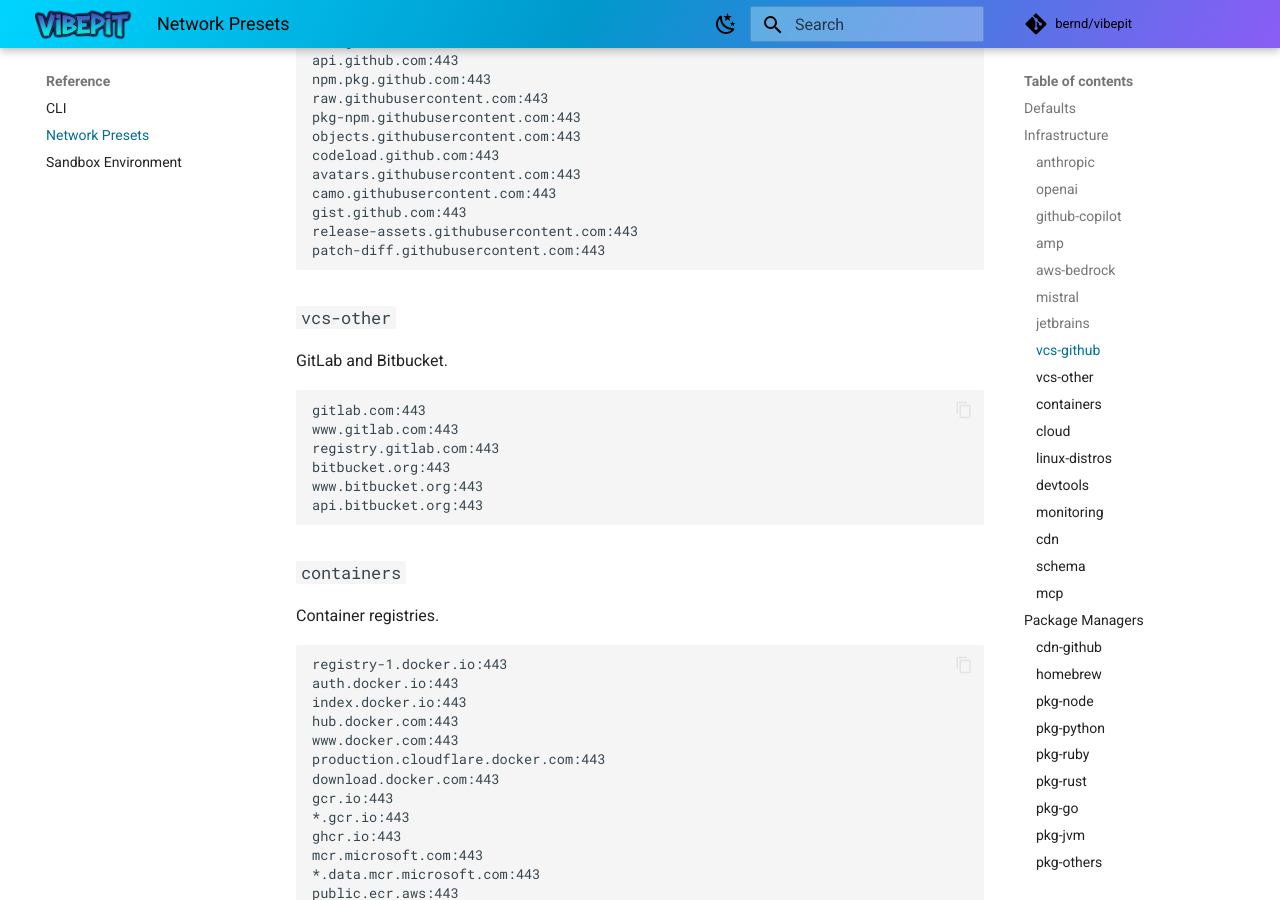
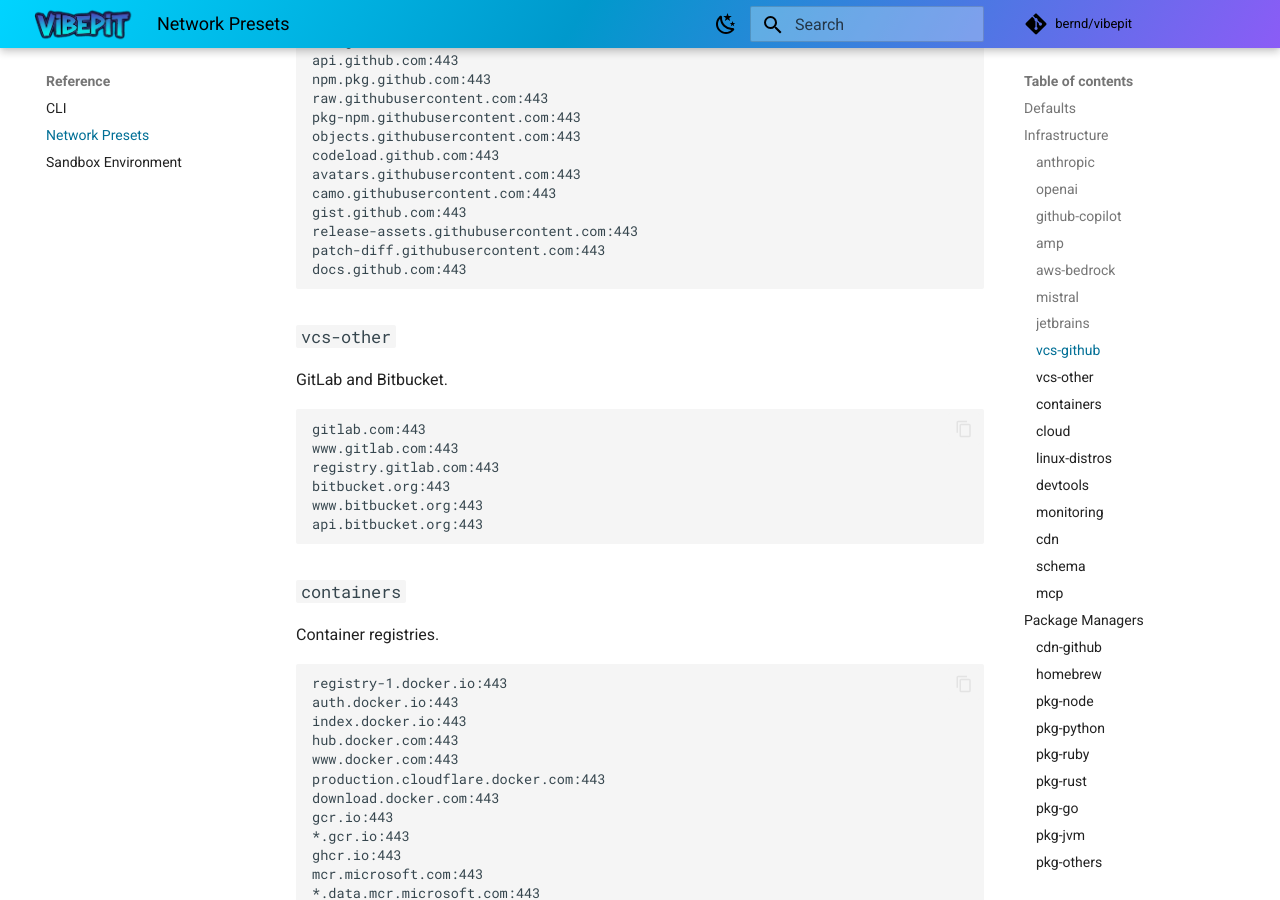
Before and after one commit to bernd/vibepit, an MkDocs documentation site: the page built from docs/content/reference/presets.md, in a window 1280 px wide and 900 px high, scrolled down 2416 px. Built offline with MkDocs 1.6.1 and Material for MkDocs 9.7.7, drawn with Linux system fonts in a browser that asks for light colours; comment, search, counter and statistics services are not loaded.

Commit message:
Add docs.github.com to allowed hosts in presets (#15)

````diff
--- a/docs/content/reference/presets.md
+++ b/docs/content/reference/presets.md
@@ -124,6 +124,7 @@
 gist.github.com:443
 release-assets.githubusercontent.com:443
 patch-diff.githubusercontent.com:443
+docs.github.com:443
 ```
 
 ### `vcs-other`
````
Also changed, not shown: 1 other file.
